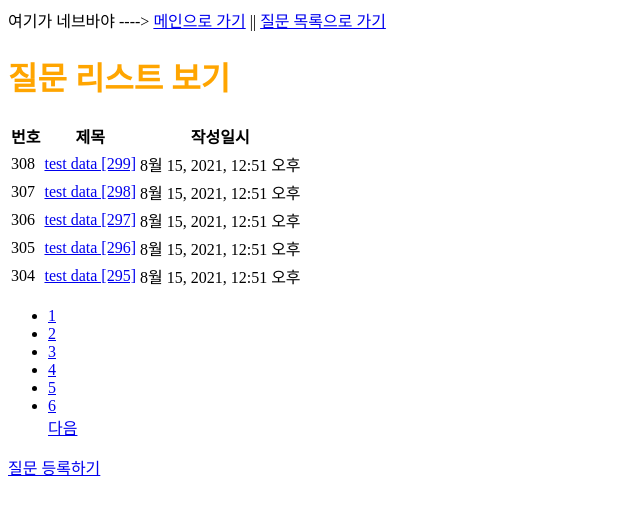
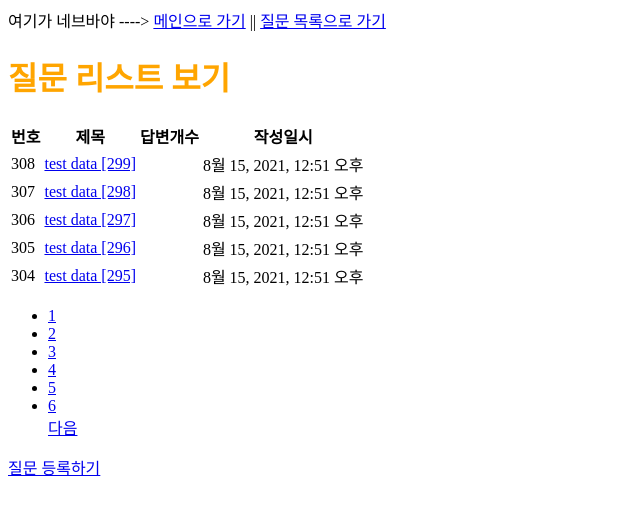
Before and after one commit to SJLEE316/djangoMaster, a Django app: page /home/question_list in a window 1280 px wide. Shown: the top 515 px of the page, without its empty margins (0-640 px from the left). Run offline with Django 3.2, Linux system fonts and the light colour scheme; data comes from the database, SQL or seed files in the repository.

Commit message:
질문에 달린 답변 개수 표시하기

```diff
--- a/home/templates/home/question_list.html
+++ b/home/templates/home/question_list.html
@@ -8,6 +8,7 @@
     <tr>
       <th>번호</th>
       <th>제목</th>
+      <th>답변개수</th>
       <th>작성일시</th>
     </tr>
   </thead>
@@ -19,6 +20,11 @@
       <td>{{ questions_list.paginator.count|sub:questions_list.start_index|sub:forloop.counter0|add:1 }}</td>
       <td>
         <a href="{% url 'home:question_detail' question.id %}">{{ question.subject }}</a>
+      </td>
+      <td>
+        {% if question.answer_set.count > 0%}
+        {{ question.answer_set.count }}
+        {% endif %}
       </td>
       <td>{{ question.create_date }}</td>
     </tr>
```
Also changed, not shown: README.md.
